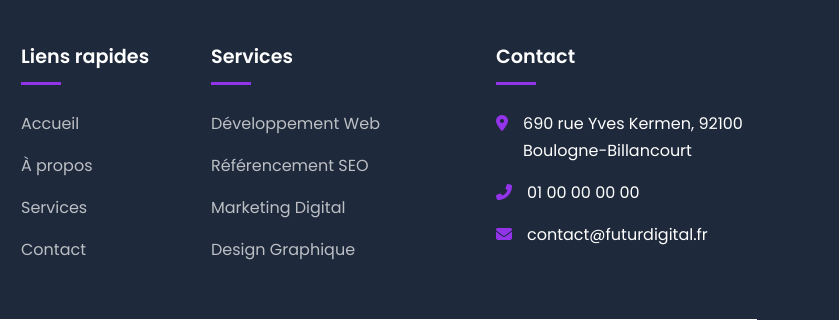
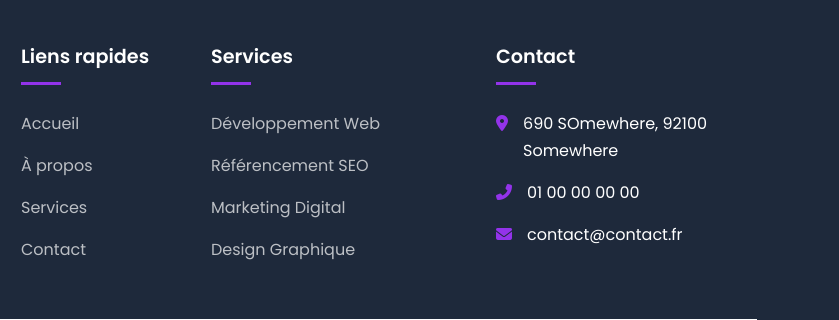
Before and after one commit to MoeBamba01/Test-Technique-FD, a plain HTML site: page index.html in a window 1280 px wide. Shown: the part 4008-4328 px from the top of the page, 441-1280 px from the left. Drawn offline with nearby package versions, Linux system fonts and the light colour scheme.

Commit message:
Refactor : Fixing some things

```diff
--- a/index.html
+++ b/index.html
@@ -415,9 +415,9 @@
                 <div class="col-lg-3">
                     <h5>Contact</h5>
                     <ul class="footer-contact">
-                        <li><i class="fas fa-map-marker-alt"></i> 690 rue Yves Kermen, 92100 Boulogne-Billancourt</li>
+                        <li><i class="fas fa-map-marker-alt"></i> 690 SOmewhere, 92100 Somewhere</li>
                         <li><i class="fas fa-phone-alt"></i> 01 00 00 00 00</li>
-                        <li><i class="fas fa-envelope"></i> contact@futurdigital.fr</li>
+                        <li><i class="fas fa-envelope"></i> contact@contact.fr</li>
                     </ul>
                 </div>
             </div>
```
